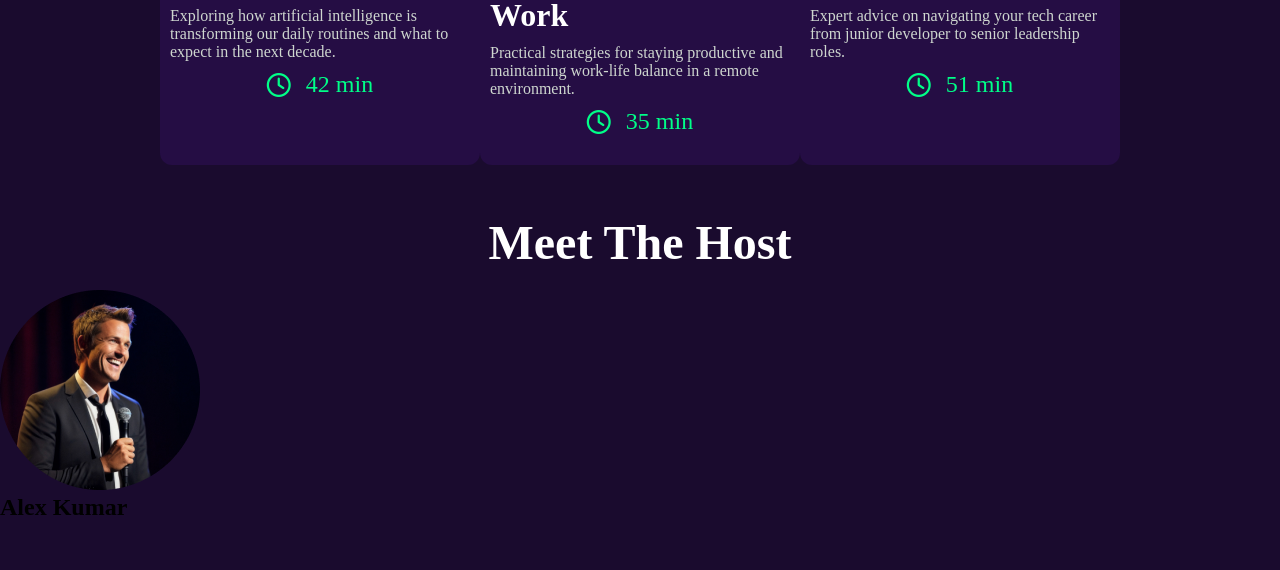
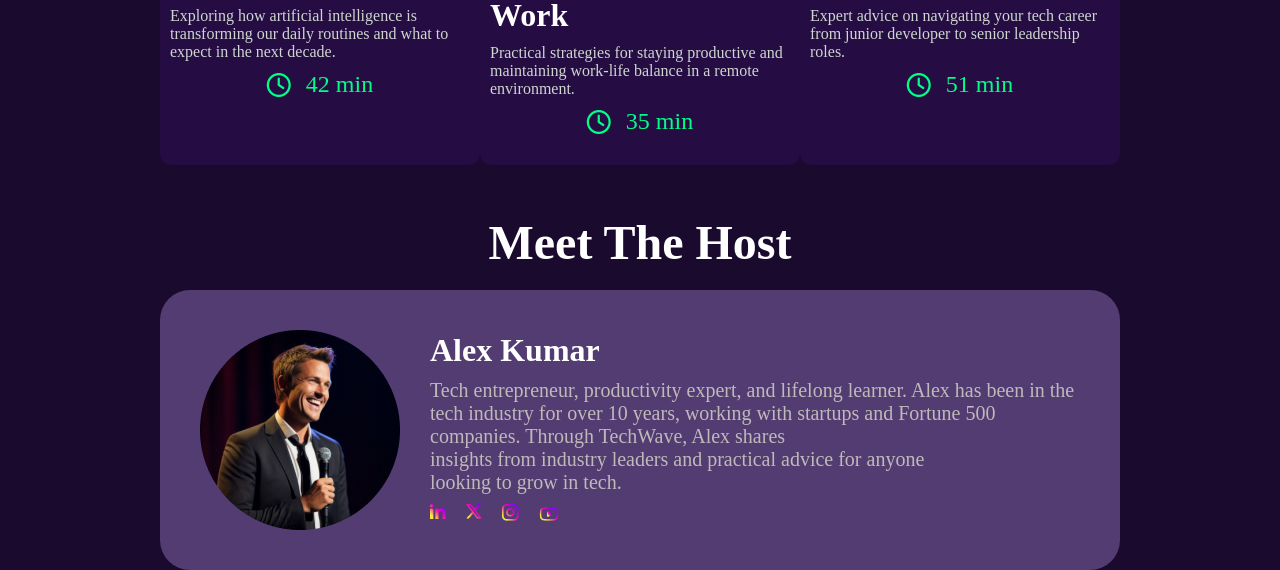
Before and after one commit to TuhinReza435/Assignment2, a plain HTML site: page index.html in a window 1280 px wide. Shown: the part 2422-2992 px from the top of the page. Before the commit the page ends 2961 px from the top, so only its background shows below. Drawn offline with Linux system fonts and the light colour scheme.

Commit message:
host section done

```diff
--- a/index.html
+++ b/index.html
@@ -208,18 +208,26 @@
       </div>
     </section>
     <section class="section4">
-    <h1 class="selection2-head">Meet The Host</h1>
-      <img src="./B13-A02-TechWave/assets/host.png" alt="" />
-      <div>
-        <h2>Alex Kumar</h2>
-        <p></p>
-        <div>
-            <img src="" alt="">
-            <img src="" alt="">
-            <img src="" alt="">
-            <img src="" alt="">
+      <h1 class="selection2-head">Meet The Host</h1>
+      <div class="host-section">
+        <img src="./B13-A02-TechWave/assets/host.png" alt="" />
+        <div class="host-info">
+          <h2>Alex Kumar</h2>
+          <p>
+            Tech entrepreneur, productivity expert, and lifelong learner. Alex
+            has been in the tech industry for over 10 years, working with
+            startups and Fortune 500 companies. Through TechWave, Alex shares <br>
+            insights from industry leaders and practical advice for anyone <br>
+            looking to grow in tech.
+          </p>
+          <div class="link">
+            <a href=""> <img src="./B13-A02-TechWave/assets/linkedin.png" alt="" /></a>
+            <a href=""><img src="./B13-A02-TechWave/assets/x.png" alt="" /></a>
+            <a href=""> <img src="./B13-A02-TechWave/assets/instagram.png" alt="" /></a>
+            <a href=""><img src="./B13-A02-TechWave/assets/youtube.png" alt="" /></a>
+          </div>
         </div>
-    </div>
+      </div>
     </section>
   </body>
 </html>
--- a/style.css
+++ b/style.css
@@ -304,6 +304,37 @@ nav ul{
     font-size: 1.5rem;
     margin-bottom: 20px;
 }
+.section4{
+    width: 75%;
+    margin: 0 auto;
+}
+.host-section{
+    display: flex;
+    justify-content: center;
+    align-items: center;
+    background-color: #533C72;
+    padding: 40px;
+    gap: 30px;
+    border-radius: 30px;
+}
+.host-info{
+    width: 80%;
+    display: flex;
+    flex-direction: column;
+    gap: 10px;
+}
+.host-info h2{
+    font-size: 2rem;
+    color: #FFFFFF;
+}
+.host-info p{
+    font-size: 20px;
+    color: rgb(192, 185, 185);
+}
+.link{
+    display: flex;
+    gap: 20px;
+}
 
 @media screen and (max-width:576px){
     .Hamburgar{
```
